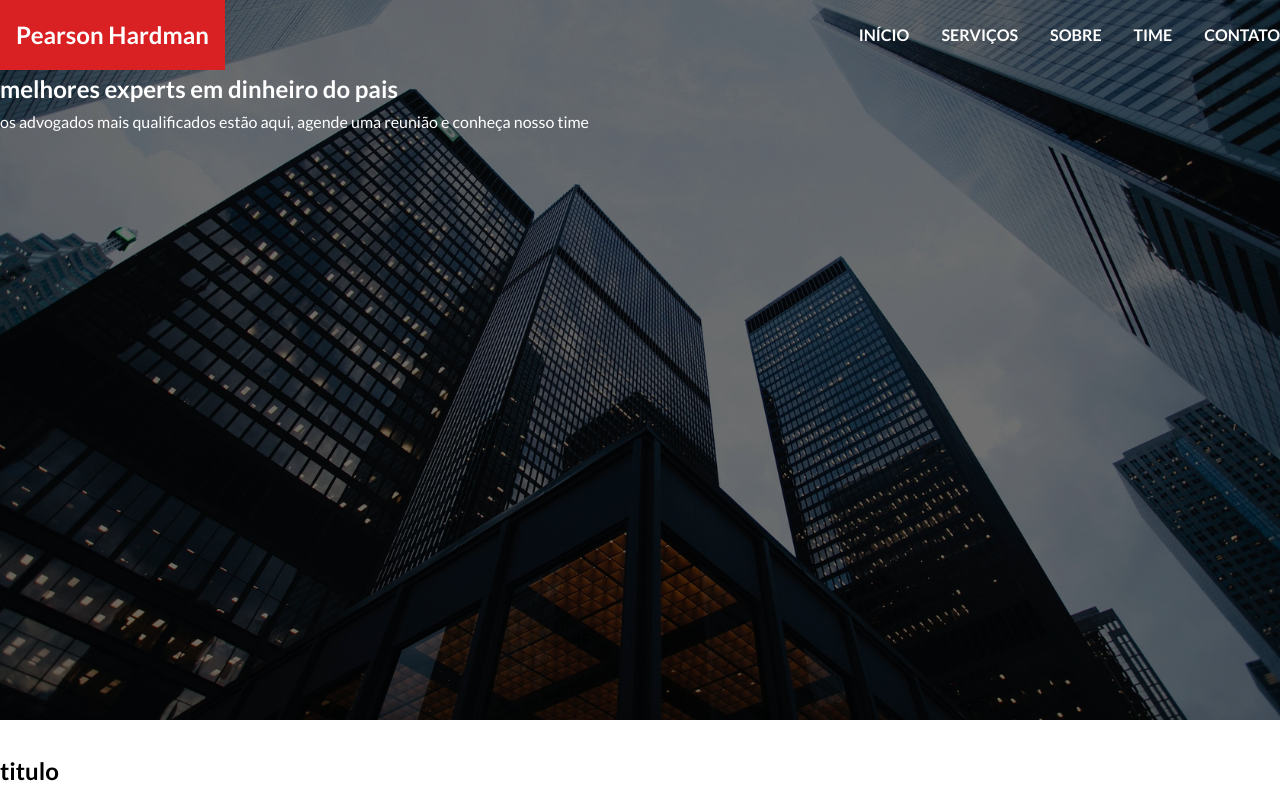
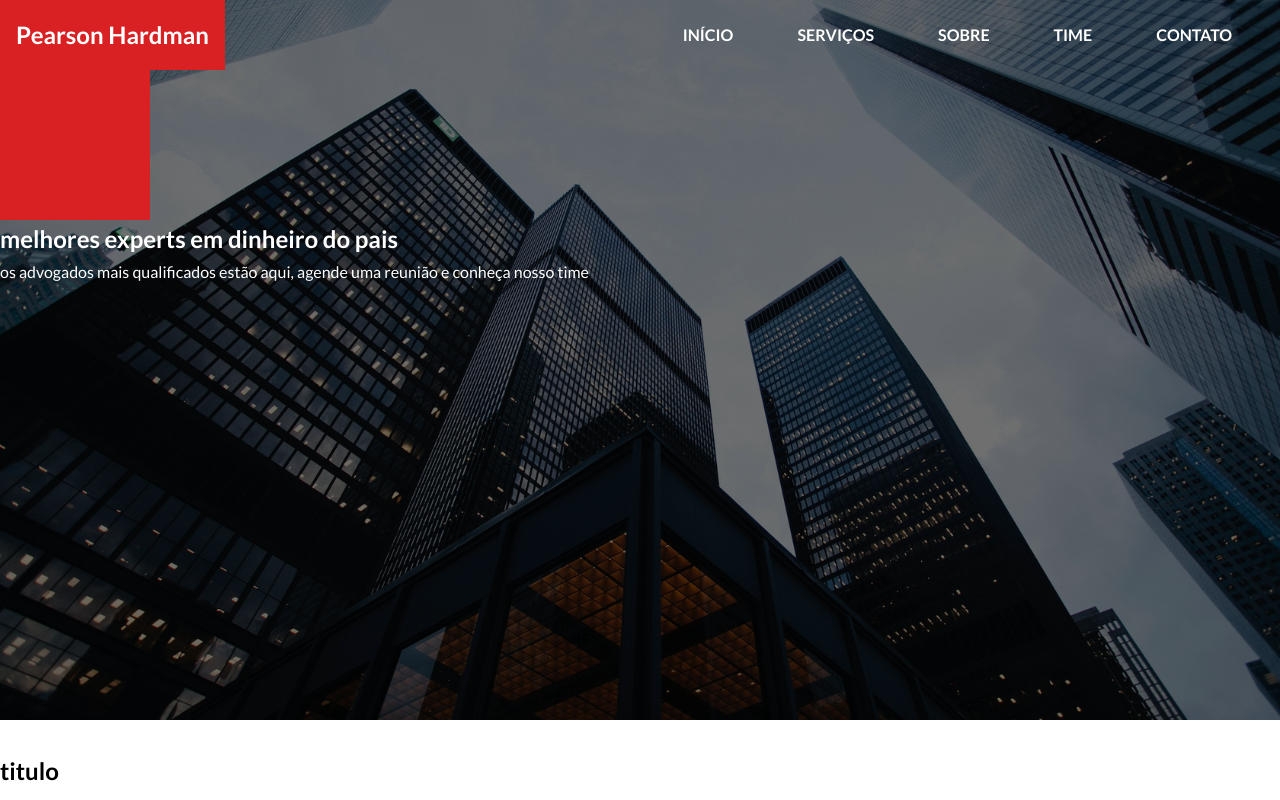
Before and after one commit to camargo513/pearson-hardman, a plain HTML site: page index.html in a window 1280 px wide. Drawn offline with nearby package versions, Linux system fonts and the light colour scheme.

Commit message:
criaçao da class square

```diff
--- a/css/style.css
+++ b/css/style.css
@@ -47,9 +47,18 @@ img {
     display: flex;
     gap: 2rem;
     text-transform: uppercase;
+    margin-right: 2rem;
 }
 
 #navbar a {
     color: var(--primary-text-color);
     font-weight: bold;
+    padding: 1rem;
 }
+
+.square{
+    display: block;
+    width: 150px;
+    height: 150px;
+    background-color: var(--main-color);
+}
```
